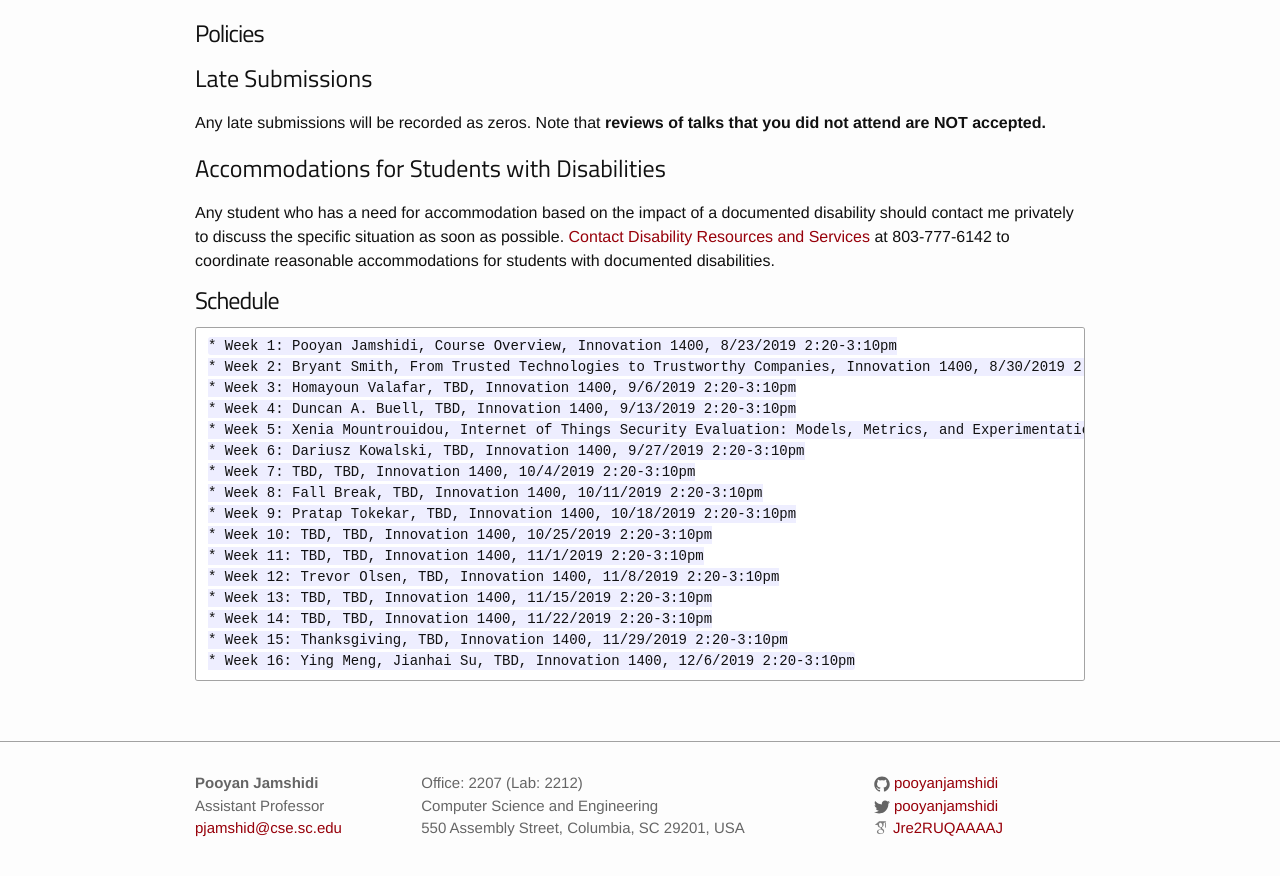
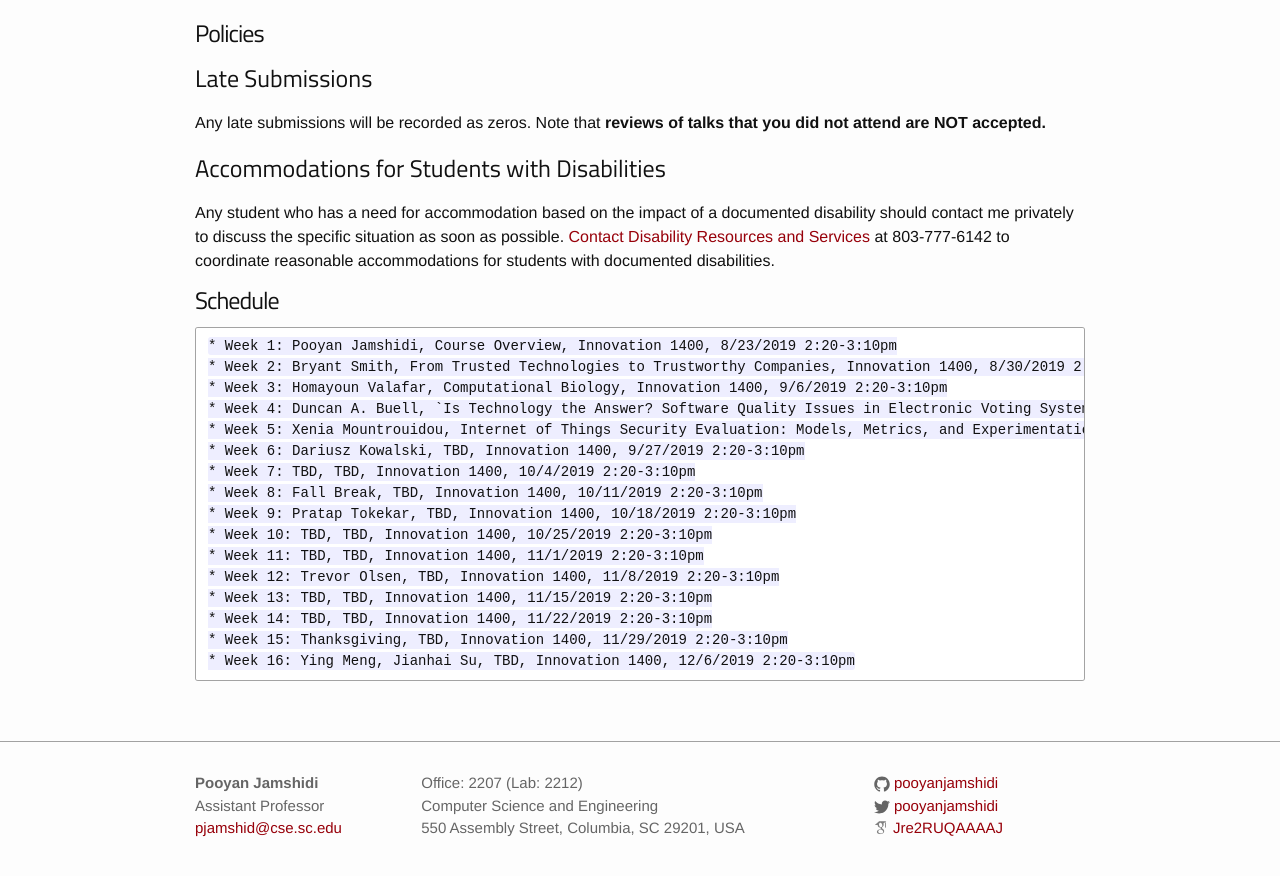
Before and after one commit to pooyanjamshidi/pooyanjamshidi.github.io, a Jekyll site: the page built from pages/csce791.md, in a window 1280 px wide and 900 px high, scrolled down 712 px. Shown: the top 876 px of the window. Built offline with Jekyll 4.4.1, drawn with Linux system fonts in a browser that asks for light colours; some web fonts are replaced; our own code applies the rules of GitHub Pages for plain Markdown files.

Commit message:
added duncan talk title

````diff
--- a/pages/csce791.md
+++ b/pages/csce791.md
@@ -40,8 +40,8 @@ Any student who has a need for accommodation based on the impact of a documented
 ```
 * Week 1: Pooyan Jamshidi, Course Overview, Innovation 1400, 8/23/2019 2:20-3:10pm
 * Week 2: Bryant Smith, From Trusted Technologies to Trustworthy Companies, Innovation 1400, 8/30/2019 2:20-3:10pm
-* Week 3: Homayoun Valafar, TBD, Innovation 1400, 9/6/2019 2:20-3:10pm
-* Week 4: Duncan A. Buell, TBD, Innovation 1400, 9/13/2019 2:20-3:10pm
+* Week 3: Homayoun Valafar, Computational Biology, Innovation 1400, 9/6/2019 2:20-3:10pm
+* Week 4: Duncan A. Buell, `Is Technology the Answer? Software Quality Issues in Electronic Voting Systems`, Innovation 1400, 9/13/2019 2:20-3:10pm
 * Week 5: Xenia Mountrouidou, Internet of Things Security Evaluation: Models, Metrics, and Experimentation, Innovation 1400, 9/20/2019 2:20-3:10pm
 * Week 6: Dariusz Kowalski, TBD, Innovation 1400, 9/27/2019 2:20-3:10pm
 * Week 7: TBD, TBD, Innovation 1400, 10/4/2019 2:20-3:10pm
````
